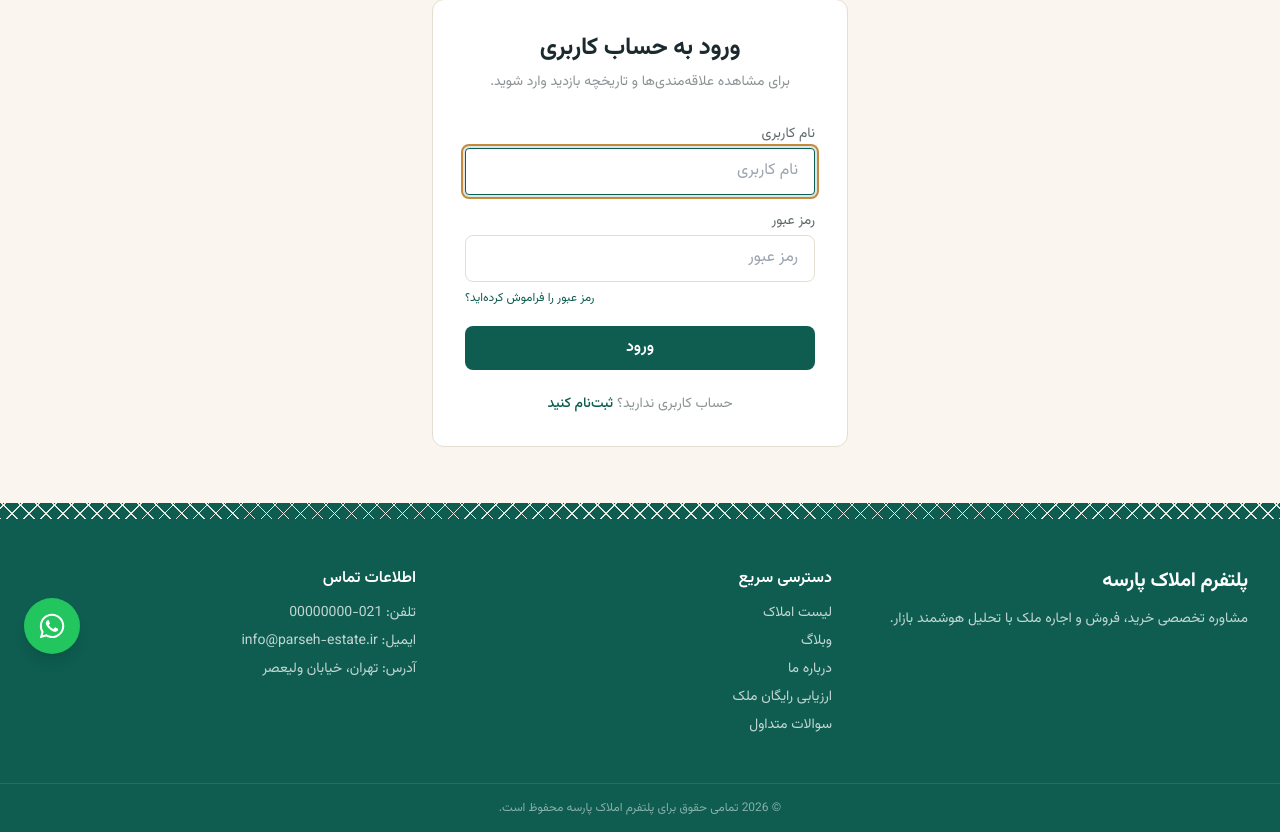
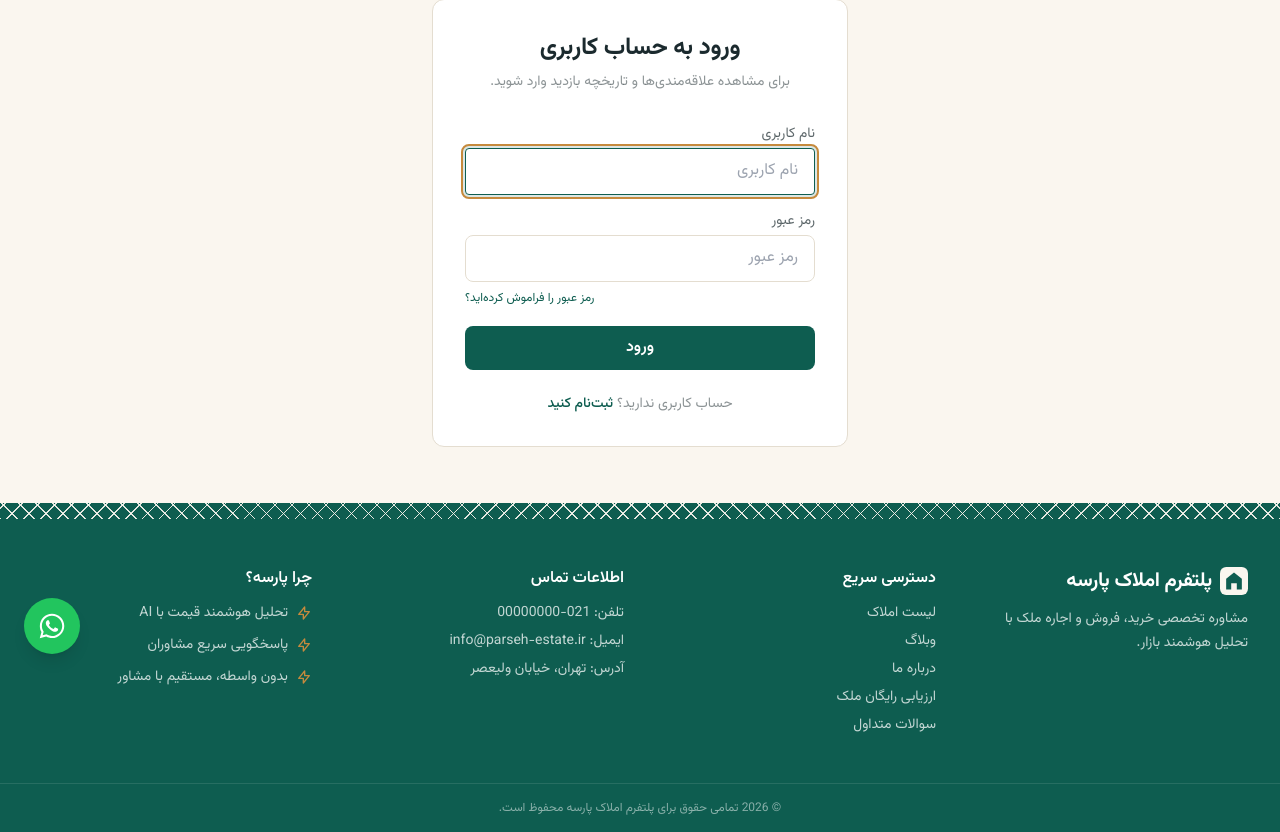
Before and after one commit to nimakhadeh/parseh-property-platform, a Django app: a page that uses templates/base.html in a window 1280 px wide. Shown: the part 122-954 px from the top of the page. Run offline with Django 5.2, Linux system fonts and the light colour scheme; data that the repository does not hold is empty; parts of the project's set-up code (start-up, migrations or seed data) failed here and were passed over; some libraries are stand-ins or nearby versions.

Commit message:
UI Phase 9: richer footer with logo mark and genuine trust points
Expanded footer from 3 to 4 columns: brand (now with the logo mark instead of
text-only), quick links, contact info, and a new "چرا پارسه؟" trust column.
Deliberately did NOT add fake certification badges (e.g. Enamad) like Kilid/
MrEstate show, since this project has no real registration to back that up -
used genuine feature-based trust points instead.

Co-Authored-By: Claude Sonnet 5 <noreply@anthropic.com>

```diff
--- a/templates/base.html
+++ b/templates/base.html
@@ -305,9 +305,15 @@
 
     <!-- فوتر -->
     <footer class="bg-primary text-white">
-        <div class="max-w-7xl mx-auto px-4 sm:px-6 lg:px-8 py-12 grid grid-cols-1 md:grid-cols-3 gap-8">
+        <div class="max-w-7xl mx-auto px-4 sm:px-6 lg:px-8 py-12 grid grid-cols-1 md:grid-cols-4 gap-8">
             <div>
-                <h3 class="text-xl font-bold font-display mb-3">{{ SITE_NAME|default:"پلتفرم املاک پارسه" }}</h3>
+                <a href="{% url 'core:home' %}" class="flex items-center gap-2 mb-3">
+                    <svg xmlns="http://www.w3.org/2000/svg" viewBox="0 0 100 100" class="w-7 h-7 shrink-0">
+                        <rect width="100" height="100" rx="22" fill="#FAF6EF"/>
+                        <path d="M50 20 L78 42 L78 80 L60 80 L60 58 L40 58 L40 80 L22 80 L22 42 Z" fill="#0E5D50"/>
+                    </svg>
+                    <h3 class="text-xl font-bold font-display">{{ SITE_NAME|default:"پلتفرم املاک پارسه" }}</h3>
+                </a>
                 <p class="text-sm text-white/75 leading-6">مشاوره تخصصی خرید، فروش و اجاره ملک با تحلیل هوشمند بازار.</p>
             </div>
             <div>
@@ -326,6 +332,23 @@
                     <li>تلفن: {{ SITE_PHONE|default:"021-00000000" }}</li>
                     <li>ایمیل: {{ SITE_EMAIL|default:"info@parseh-estate.ir" }}</li>
                     <li>آدرس: {{ SITE_ADDRESS|default:"تهران" }}</li>
+                </ul>
+            </div>
+            <div>
+                <h4 class="font-semibold mb-3">چرا پارسه؟</h4>
+                <ul class="space-y-3 text-sm text-white/75">
+                    <li class="flex items-center gap-2">
+                        <svg xmlns="http://www.w3.org/2000/svg" class="w-4 h-4 text-accent shrink-0" fill="none" viewBox="0 0 24 24" stroke="currentColor" stroke-width="2"><path stroke-linecap="round" stroke-linejoin="round" d="M13 10V3L4 14h7v7l9-11h-7z"/></svg>
+                        تحلیل هوشمند قیمت با AI
+                    </li>
+                    <li class="flex items-center gap-2">
+                        <svg xmlns="http://www.w3.org/2000/svg" class="w-4 h-4 text-accent shrink-0" fill="none" viewBox="0 0 24 24" stroke="currentColor" stroke-width="2"><path stroke-linecap="round" stroke-linejoin="round" d="M13 10V3L4 14h7v7l9-11h-7z"/></svg>
+                        پاسخگویی سریع مشاوران
+                    </li>
+                    <li class="flex items-center gap-2">
+                        <svg xmlns="http://www.w3.org/2000/svg" class="w-4 h-4 text-accent shrink-0" fill="none" viewBox="0 0 24 24" stroke="currentColor" stroke-width="2"><path stroke-linecap="round" stroke-linejoin="round" d="M13 10V3L4 14h7v7l9-11h-7z"/></svg>
+                        بدون واسطه، مستقیم با مشاور
+                    </li>
                 </ul>
             </div>
         </div>
```
